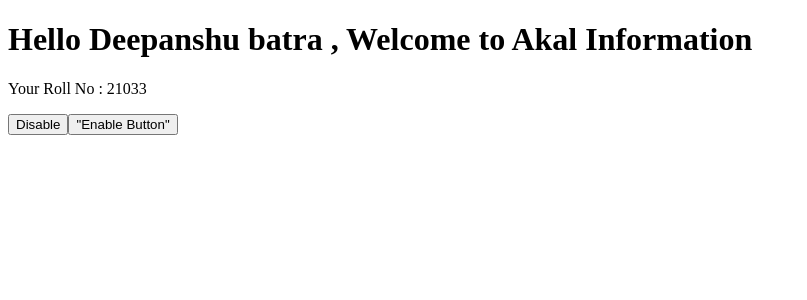
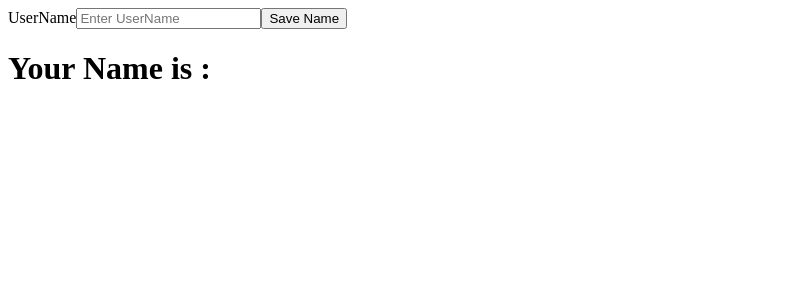
Before and after one commit to batra24-deepanshu/Angular-Learning, an Angular app: page / in a window 1280 px wide. Shown: the top 300 px of the page, without its empty margins (0-807 px from the left). Built offline with nearby package versions, Linux system fonts and the light colour scheme.

Commit message:
Passing data to event

```diff
--- a/src/app/app.component.ts
+++ b/src/app/app.component.ts
@@ -2,21 +2,22 @@
 
 @Component({
   selector: 'app-root',
-  template: `<h1>Hello {{firstName}} {{getlastName()}} , Welcome to Akal Information</h1><p>Your Roll No : {{rollno}}</p><button (click)="toggleButton()" [disabled]="isButtonDisabled">{{isButtonDisabled ?"Enable":"Disable"}}</button><button (click)="enabledButton()">"Enable Button"</button>`,
+  template: `<div>
+    <label>UserName</label>
+    <input (input)="getFirstName($event)"  placeholder="Enter UserName"/>
+    <button (click)="saveUserName()">Save Name</button>
+    <h1>Your Name is : {{displayName}}</h1>
+  </div>`,
   styles: []
 })
 export class AppComponent {
-  firstName:string="Deepanshu";
-  lastname:string="batra";
-  rollno:number=21033;
-  isButtonDisabled:boolean=false;
-  getlastName(){
-    return this.lastname;
-  }
-  toggleButton(){
-    this.isButtonDisabled=!this.isButtonDisabled;
-  }
-  enabledButton(){
-    this.isButtonDisabled=false;
-  }
+  firstName:string="";
+  displayName:string=""
+
+ getFirstName(data:any){
+   this.firstName=data.target.value;
+ }
+ saveUserName(){
+   this.displayName=this.firstName;
+ }
 }
```
